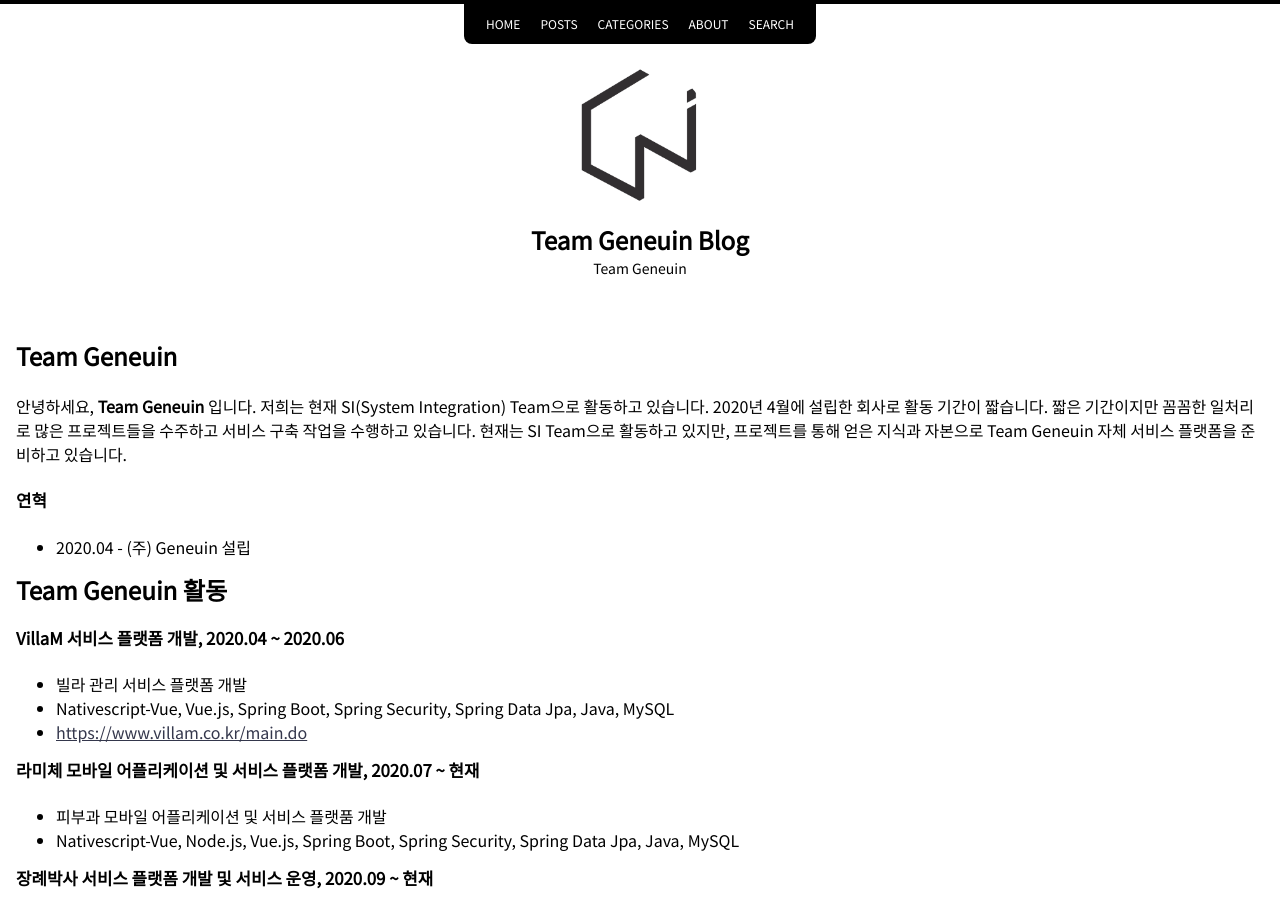
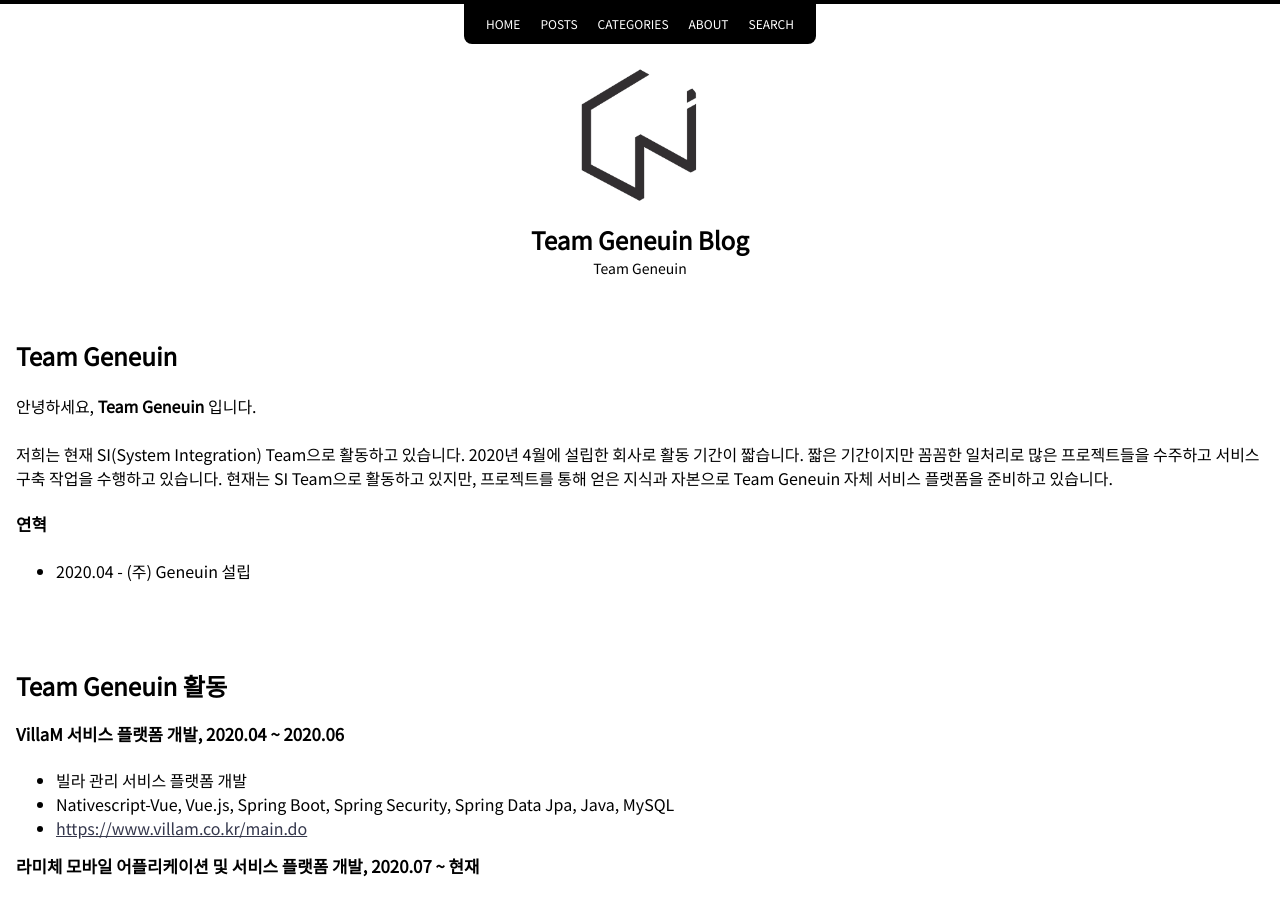
Before and after one commit to jblee-bong/bong.pos, a Jekyll site: the page built from _pages/about.md, in a window 1280 px wide and 900 px high. Built offline with Jekyll 4.4.1, drawn with Linux system fonts in a browser that asks for light colours; nearby versions of some CDN libraries; some of the changed text lies outside the part shown.

Commit message:
Docs: about.md 여백의 미 추가

```diff
--- a/_pages/about.md
+++ b/_pages/about.md
@@ -8,6 +8,7 @@ entries_layout: grid
 
 ## Team Geneuin
 안녕하세요, **Team Geneuin** 입니다.
+
 저희는 현재 SI(System Integration) Team으로 활동하고 있습니다.
 2020년 4월에 설립한 회사로 활동 기간이 짧습니다.
 짧은 기간이지만 꼼꼼한 일처리로 많은 프로젝트들을 수주하고 서비스 구축 작업을 수행하고 있습니다.
@@ -16,6 +17,8 @@ entries_layout: grid
 
 #### 연혁
 - 2020.04 - (주) Geneuin 설립
+
+<br><br>
 
 ## Team Geneuin 활동
 #### VillaM 서비스 플랫폼 개발, 2020.04 ~ 2020.06
@@ -64,8 +67,12 @@ entries_layout: grid
 - 인천 수자원 공사 레거시 시스템 신규 구축
 - eGov Framework, Spring Webmvc, MyBatis, Java, MySQL
 
+<br><br>
+
 ## Team Geneuin Skill Stack
 사용하는 기술 스택 이미지 구성 필요
+
+<br><br>
 
 ## 지향하는 인재상
 #### 인재상1
```
Also changed, not shown: other parts of _pages/about.md (+1 -1 lines).
